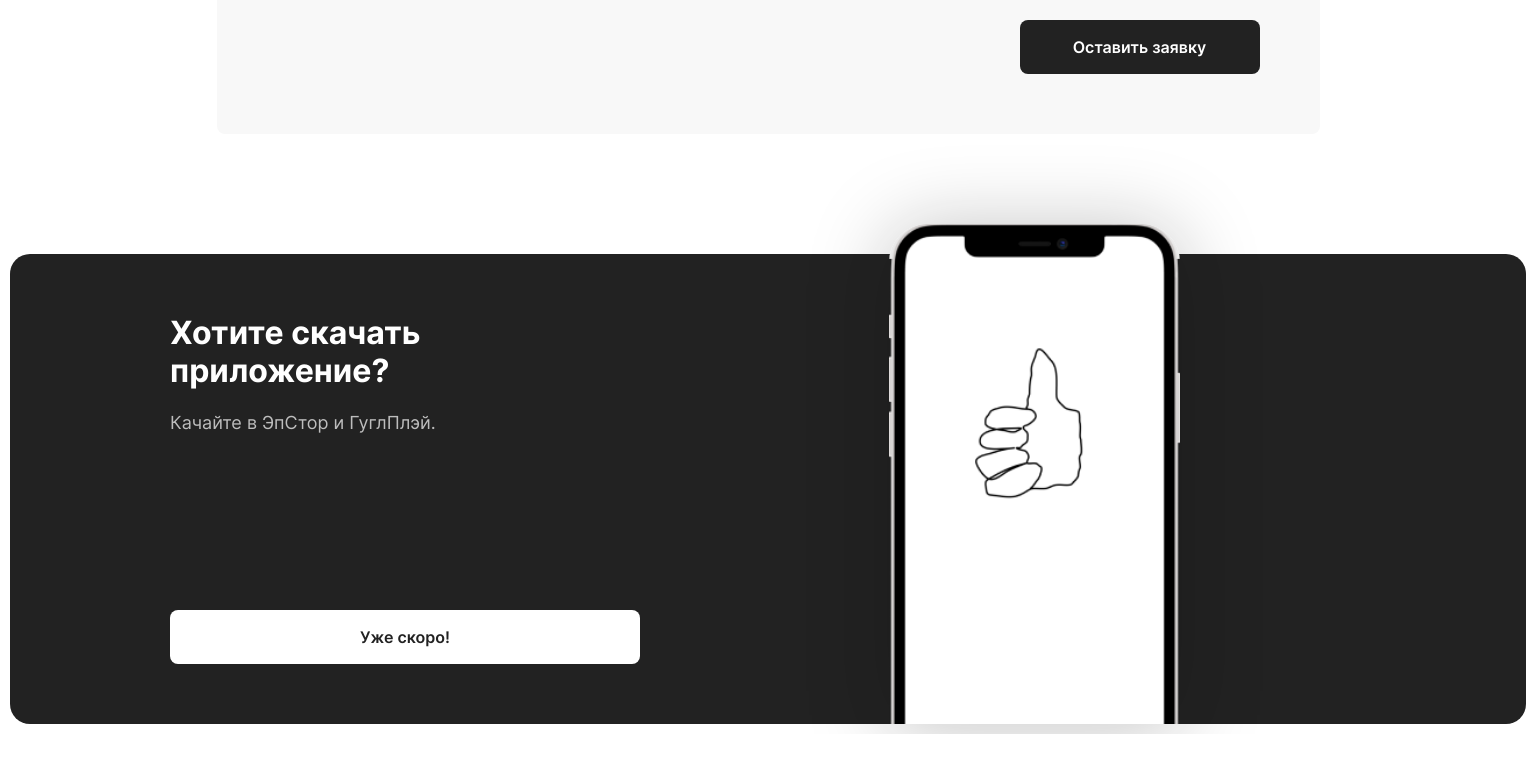
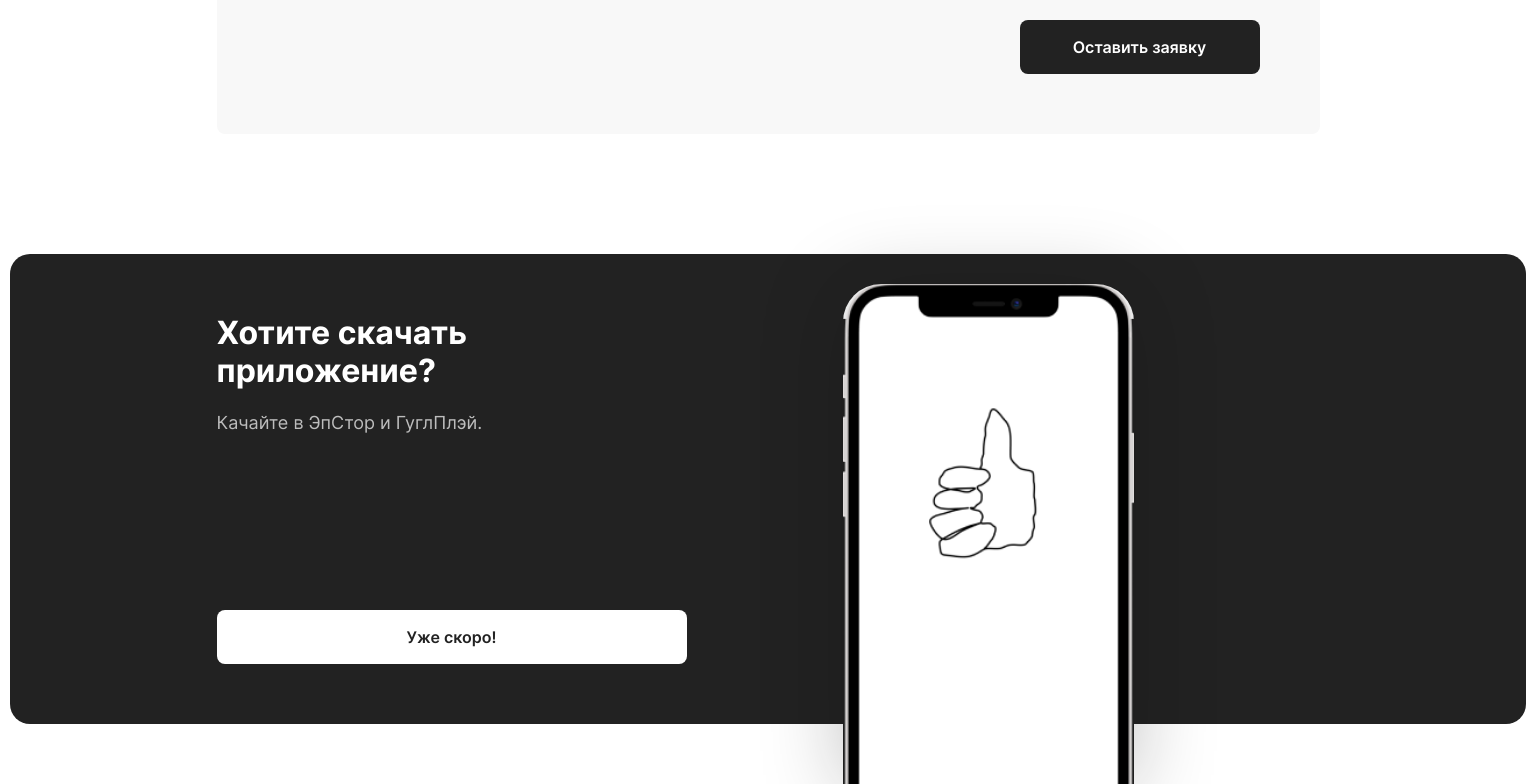
Before and after one commit to VeraDgt/landing, a website built with webpack: page src/index.html in a window 1536 px wide. Shown: the part 3542-4326 px from the top of the page. Before the commit the page ends 4276 px from the top, so only its background shows below. Built offline with nearby package versions, Linux system fonts and the light colour scheme.

Commit message:
fix/footer large screen

```diff
--- a/src/blocks/footer/__btn/footer__btn.css
+++ b/src/blocks/footer/__btn/footer__btn.css
@@ -10,3 +10,9 @@
     min-width: 470px;
   }
 }
+
+@media screen and (min-width: 1442px) {
+  .footer__btn {
+    grid-area: button;
+  }
+}
--- a/src/blocks/footer/__content/footer__content.css
+++ b/src/blocks/footer/__content/footer__content.css
@@ -18,12 +18,21 @@
   .footer__content {
     min-height: 410px;
     padding-bottom: 60px;
+    max-width: 1103px;
   }
 }
 
 @media screen and (min-width: 1442px) {
   .footer__content {
-    max-width: 1103px;
     margin: 0 auto;
+    display: grid;
+    padding-bottom: 0;
+    grid-template-rows: 122px 1fr 54px 60px;
+    grid-template-areas:
+    "text phone"
+    "text phone"
+    "button phone"
+    "spare phone";
+    position: relative;
   }
 }
--- a/src/blocks/footer/__img-wrapper/footer__img-wrapper.css
+++ b/src/blocks/footer/__img-wrapper/footer__img-wrapper.css
@@ -21,8 +21,11 @@
   }
 }
 
-@media screen and (min-width: 1442px) {
+@media screen and (min-width: 1552px) {
   .footer__img-wrapper {
-    left: 58%;
+    position: relative;
+    grid-area: phone;
+    position: absolute;
+    top: -90px;
   }
 }
--- a/src/blocks/footer/__text/footer__text.css
+++ b/src/blocks/footer/__text/footer__text.css
@@ -20,3 +20,9 @@
     line-height: var(--large26);
   }
 }
+
+@media screen and (min-width: 1442px) {
+  .footer__text {
+    grid-area: text;
+  }
+}
--- a/src/blocks/footer/__title/footer__title.css
+++ b/src/blocks/footer/__title/footer__title.css
@@ -21,3 +21,9 @@
     width: 460px;
   }
 }
+
+@media screen and (min-width: 1442px) {
+  .footer__title {
+    grid-area: text;
+  }
+}
--- a/src/blocks/footer/footer.css
+++ b/src/blocks/footer/footer.css
@@ -19,3 +19,10 @@
     padding-top: 60px;
   }
 }
+
+@media screen and (min-width: 1442px) {
+  .footer {
+    padding: 60px 0 0;
+    max-height: 470px;
+  }
+}
```
